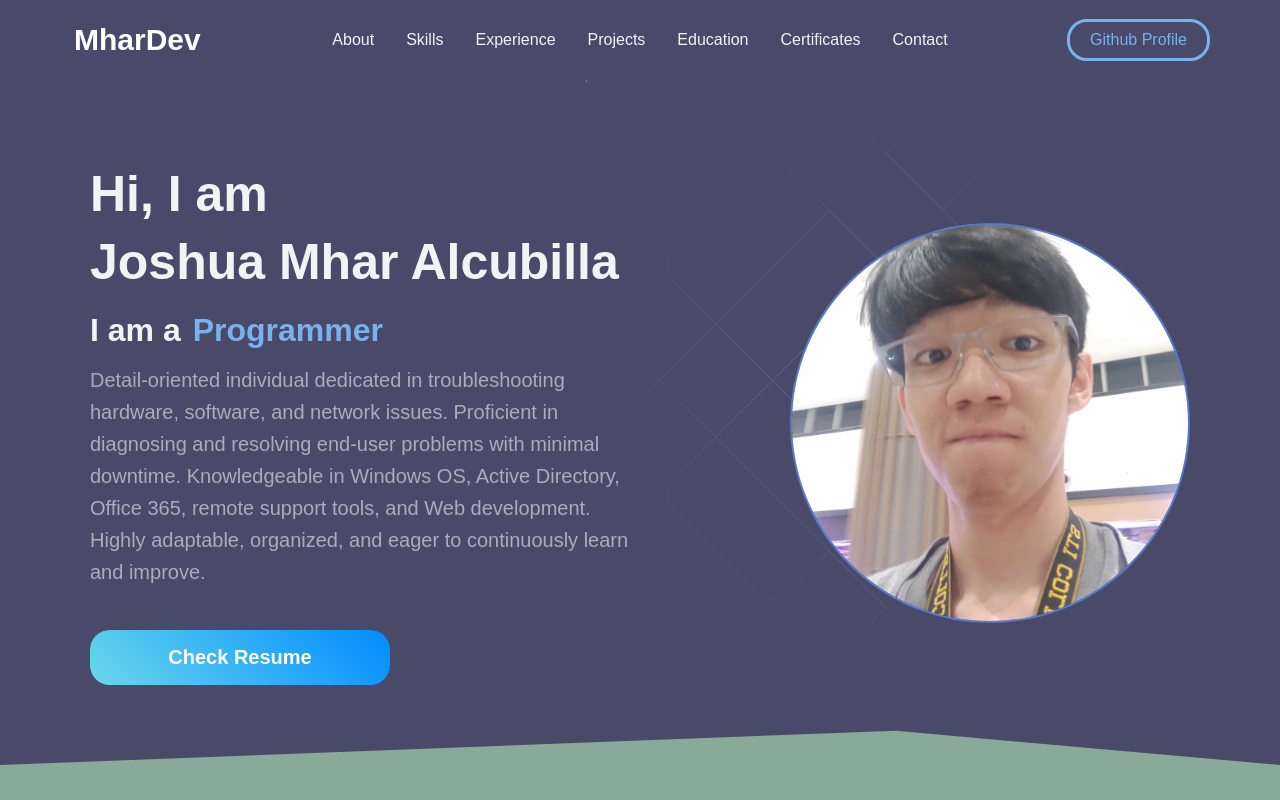
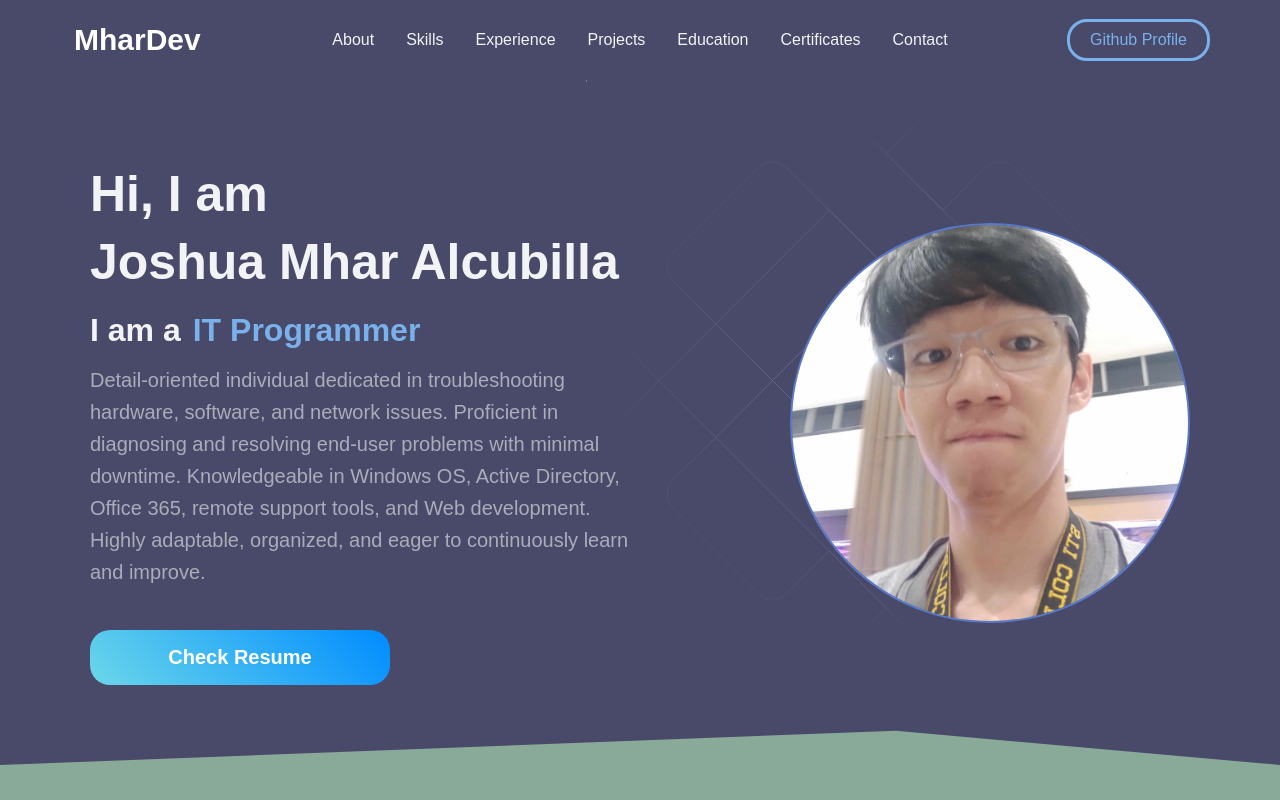
Before and after one commit to mhardev/mhardev-v2, a React (Create React App) app: page / in a window 1280 px wide. Shown: the top 800 px of the page. Built offline with nearby package versions, Linux system fonts and the light colour scheme; a web font is replaced by a local one.

Commit message:
Updated About page. Adding "Associate IT Engineer".

```diff
--- a/src/data/constant.js
+++ b/src/data/constant.js
@@ -2,7 +2,8 @@ export const Bio = {
   name: "Joshua Mhar Alcubilla",
   roles: [
     "Web Developer",
-    "Programmer",
+    "IT Programmer",
+    "Associate IT Engineer",
   ],
   description:
     "Detail-oriented individual dedicated in troubleshooting hardware, software, and network issues. Proficient in diagnosing and resolving end-user problems with minimal downtime. Knowledgeable in Windows OS, Active Directory, Office 365, remote support tools, and Web development. Highly adaptable, organized, and eager to continuously learn and improve.",
```
